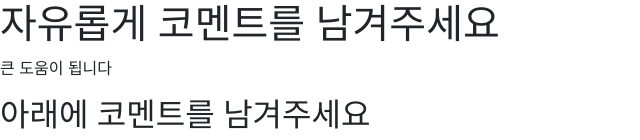
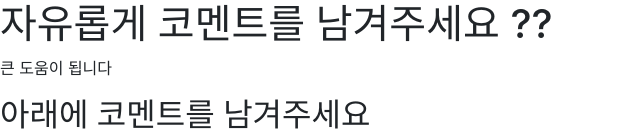
Before and after one commit to pydevjeong/Gym_Maniac, a React (Create React App) app: page /comment in a window 1280 px wide. Shown: the top 140 px of the page, without its empty margins (0-640 px from the left). Built offline with nearby package versions, Linux system fonts and the light colour scheme.

Commit message:
Update CommentPage.js

```diff
--- a/src/component/CommentPage.js
+++ b/src/component/CommentPage.js
@@ -21,7 +21,7 @@ function ComponentPage(){
   console.log(comment);
   return(
     <div>
-      <h1>자유롭게 코멘트를 남겨주세요</h1>
+      <h1>자유롭게 코멘트를 남겨주세요 ??</h1>
       <p>큰 도움이 됩니다</p>
       <div>
         <h2>아래에 코멘트를 남겨주세요</h2>
```
